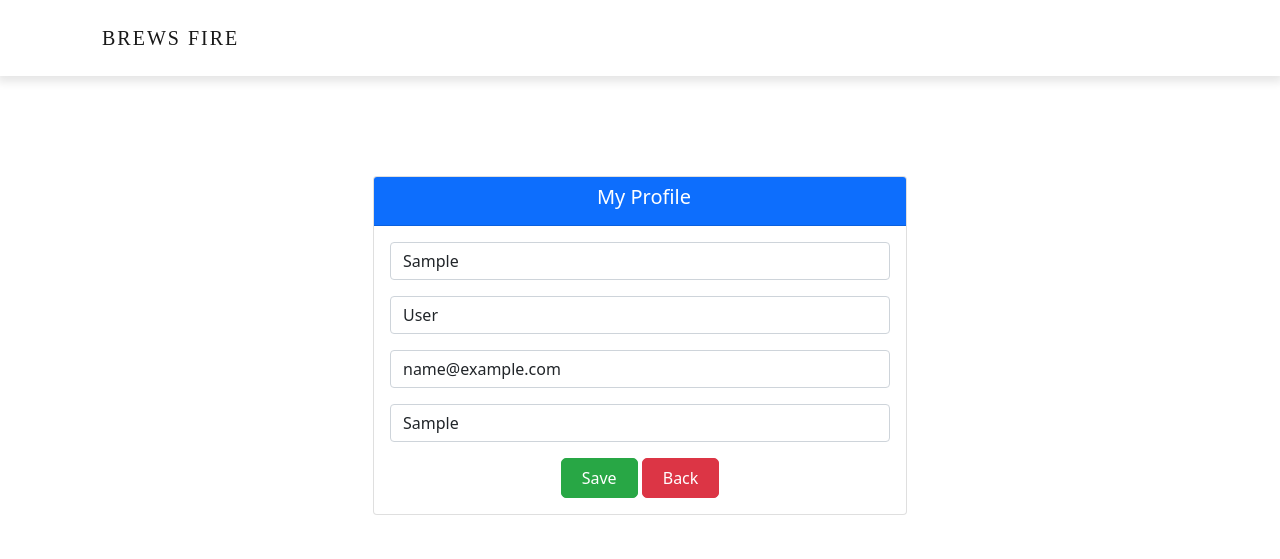
After one commit to Fenilkadhiwala/BrewsFire, a PHP site: page /profile.php?id=1 in a window 1280 px wide. The commit adds this page. Shown: the top 559 px of the page. Run offline with PHP 8.4, Linux system fonts and the light colour scheme; tables that the repository leaves empty or names only in its code hold one stand-in row (values such as "Sample post"); some web fonts are replaced.

Commit message:
user profile

```diff
--- /dev/null
+++ b/profile.php
@@ -0,0 +1,151 @@
+<?php
+
+include "./connection/connect.php";
+
+$id = $_GET['id'];
+
+$query = "SELECT * FROM `register` WHERE id=$id";
+
+$result = mysqli_query($con, $query);
+
+$row = mysqli_fetch_assoc($result);
+$updateAlert = "";
+
+if ($row) {
+
+
+    $fname = $row['fname'];
+    $lname = $row['lname'];
+    $email = $row['email'];
+    $contact = $row['contact'];
+}
+
+
+if (isset($_POST['save'])) {
+
+    $f = $_POST['fname'];
+    $l = $_POST['lname'];
+    $e = $_POST['email'];
+    $c = $_POST['contact'];
+
+    $q = "UPDATE `register` SET fname='$f',lname='$l',email='$e',contact='$c' WHERE id=$id";
+
+    $rs = mysqli_query($con, $q);
+
+    if ($rs) {
+        $updateAlert = '<div class="alert alert-success"><strong>Update successful!</strong></div>';
+    } else {
+        $updateAlert = '<div class="alert alert-danger">Update failed. Please try again.</div>';
+    }
+}
+
+
+
+?>
+
+
+<!DOCTYPE html>
+<html lang="en">
+<head>
+    <meta charset="UTF-8">
+    <meta name="viewport" content="width=device-width, initial-scale=1.0">
+    <link rel="stylesheet" href="css/main.css">
+    <link rel="stylesheet" href="https://cdnjs.cloudflare.com/ajax/libs/font-awesome/5.15.4/css/all.min.css"
+        integrity="sha512-1ycn6IcaQQ40/MKBW2W4Rhis/DbILU74C1vSrLJxCq57o941Ym01SwNsOMqvEBFlcgUa6xLiPY/NS5R+E6ztJQ=="
+        crossorigin="anonymous" referrerpolicy="no-referrer" />
+    <!-- bootstrap css -->
+    <link href="https://cdn.jsdelivr.net/npm/bootstrap@5.3.1/dist/css/bootstrap.min.css" rel="stylesheet">
+    <script src="https://cdn.jsdelivr.net/npm/bootstrap@5.3.1/dist/js/bootstrap.bundle.min.js"></script>
+    <link rel="stylesheet" href="bootstrap-5.0.2-dist/css/bootstrap.min.css">
+    <title>Document</title>
+    <style>
+       .mainContainer{
+        margin-top:80px;
+        /* border:2px solid black; */
+        height:480px;
+      }
+
+      .secondContainer{
+        border:2px solid black;
+        height:380px;
+      }
+
+      #sc.btn-success {
+  background-color: #28a745; /* Change the background color */
+  border-color: #28a745; /* Change the border color */
+  color: white; /* Change the text color */
+  font-weight: normal; /* Change the font weight */
+  padding: 7px 20px; /* Change the padding */
+  border-radius: 5px; /* Change the border radius */
+  box-shadow: none; /* Remove the box shadow */
+}
+
+#back.btn-danger {
+  background-color: #dc3545; /* Change the background color */
+  border-color: #dc3545; /* Change the border color */
+  color: white; /* Change the text color */
+  font-weight: normal; /* Change the font weight */
+  padding: 7px 20px; /* Change the padding */
+  border-radius: 5px; /* Change the border radius */
+  box-shadow: none; /* Remove the box shadow */
+}
+
+    </style>
+</head>
+<body>
+<nav style="height:76px;" class="navbar navbar-expand-lg navbar-light bg-white py-4 fixed-top">
+        <div class="container">
+            <a class="navbar-brand d-flex justify-content-between align-items-center order-lg-0" href="index.html">
+
+                <span class="text-uppercase fw-lighter ms-2">Brews Fire</span>
+            </a>
+        </div>
+    </nav>
+
+    <div class="container-fluid mainContainer">
+    <div class="row">
+
+        <div class="col-12 text-center mt-5 account">
+            <div class="container mt-5">
+                <div class="row justify-content-center">
+                    <div class="col-md-6">
+                    <div class="container">
+                    <?php echo $updateAlert; ?>
+                    </div>
+                        <div class="card">
+                            <div class="card-header bg-primary text-white text-center">
+                                <div class="">
+                                    <h5 class="ms-2  text-center">My Profile</h5>
+                                </div>
+                            </div>
+                            <div class="card-body">
+                                <form method="POST">
+                                    <div class="mb-3">
+                                        <input type="text" class="form-control" name="fname" value="<?php echo $fname; ?>" placeholder="First name">
+                                    </div>
+                                    <div class="mb-3">
+                                        <input type="text" class="form-control" name="lname"  value="<?php echo $lname; ?>" placeholder="Last name">
+                                    </div>
+                                    <div class="mb-3">
+                                        <input type="text" class="form-control" name="email"  value="<?php echo $email; ?>" placeholder="Email">
+                                    </div>
+
+
+                                    <div class="mb-3">
+                                        <input type="text" class="form-control" name="contact"  value="<?php echo $contact; ?>" placeholder="Contact">
+                                    </div>
+                                    <button type="submit" name="save" id="sc" class="btn btn-success">Save</button>
+                                    <a href="index.php" id="back" class="btn btn-danger">Back</a>
+                                </form>
+                            </div>
+                        </div>
+                    </div>
+                </div>
+            </div>
+        </div>
+    </div>
+</div>
+
+
+</body>
+</html>
--- a/register.php
+++ b/register.php
@@ -5,12 +5,13 @@ include "./connection/connect.php";
 if (isset($_POST['register'])) {
 
 
-    $uname = $_POST['uname'];
+    $fname = $_POST['fname'];
+    $lname = $_POST['lname'];
     $email = $_POST['email'];
     $contact = $_POST['contact'];
     $psw = $_POST['psw'];
 
-    $query = "INSERT INTO `register`(uname,email,contact,psw) VALUES('$uname','$email','$contact','$psw')";
+    $query = "INSERT INTO `register`(fname,lname,email,contact,psw) VALUES('$fname','$lname','$email','$contact','$psw')";
 
     $result = mysqli_query($con, $query);
 
--- a/signin.php
+++ b/signin.php
@@ -5,10 +5,10 @@ include "./connection/connect.php";
 if (isset($_POST['login'])) {
 
 
-    $uname = $_POST['uname'];
+    $email = $_POST['email'];
     $psw = $_POST['psw'];
 
-    $query = "SELECT * FROM `register` WHERE uname='$uname' AND psw='$psw'";
+    $query = "SELECT * FROM `register` WHERE email='$email' AND psw='$psw'";
 
 
 
@@ -19,6 +19,7 @@ if (isset($_POST['login'])) {
     if ($rows) {
         session_start();
         $_SESSION['id'] = $rows['id'];
+        $_SESSION['fname'] = $rows['fname'];
         header("location:index.php");
     } else {
 
```
Also changed, not shown: css/main.css (+84 -59 lines), index.php (+45 -8 lines), login.php (+30 -16 lines), logout.php (added, +10 -0 lines), signup.php (+39 -24 lines).
